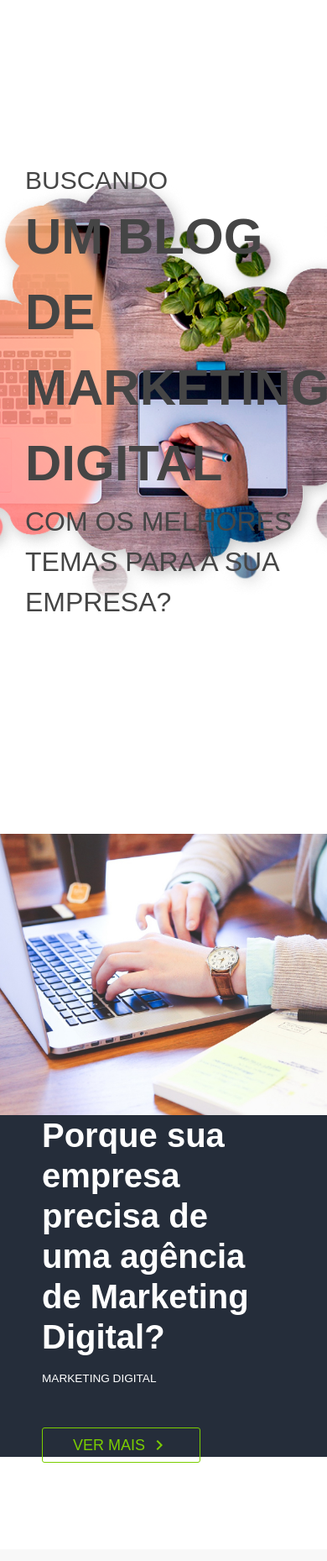
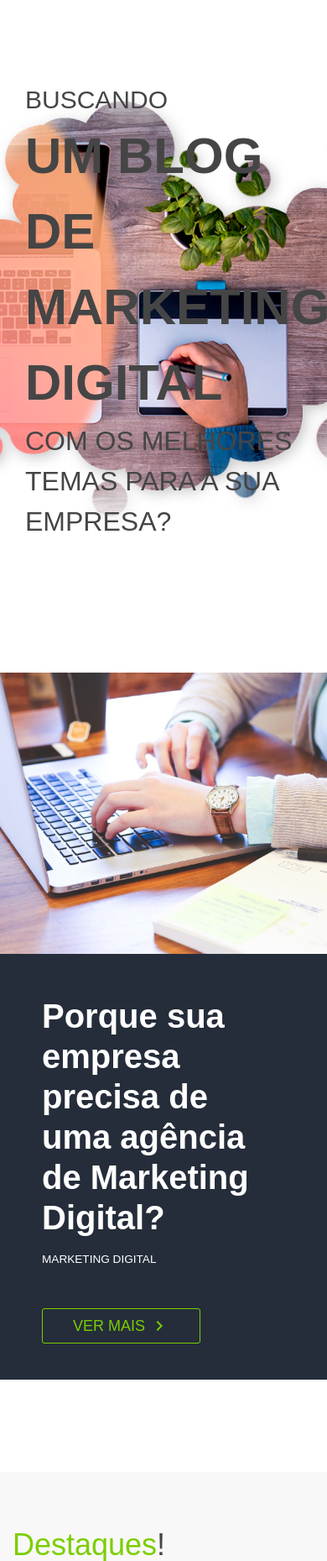
Before and after one commit to thimarsola/projeto_goognet, a PHP site: page /blog.html in a window 390 px wide. Shown: the part 173-2032 px from the top of the page at 84% size. Run offline with PHP 8.4, Linux system fonts and the light colour scheme; style sheets or scripts are compiled from the project's sources; some libraries are stand-ins or nearby versions; grey boxes are pictures that could not be loaded.

Commit message:
finalizando a página blog

```diff
--- a/src/css/stylesheet-blog.css
+++ b/src/css/stylesheet-blog.css
@@ -18,6 +18,8 @@ footer p { text-transform: uppercase; font-size: .875rem; font-weight: 300 !impo
 
 main #capa { display: -webkit-box; display: -ms-flexbox; display: flex; -webkit-box-align: center; -ms-flex-align: center; align-items: center; margin-bottom: 3.75rem; padding: 12rem 0; background-image: url("../assets/bg_header_blog.png"); background-repeat: no-repeat; background-position: right; }
 
+@media (max-width: 768px) { main #capa { padding: 6rem 0; } }
+
 main #capa p { margin: 0; padding: 0; }
 
 main #capa p:nth-child(1) { text-transform: uppercase; font-style: normal; font-size: 1.875rem; font-weight: 300; }
@@ -28,9 +30,9 @@ main #capa p:nth-child(3) { text-transform: uppercase; font-style: normal; font-
 
 main #destaque-principal .row .col-sm-6:nth-child(1) { position: relative; padding: 0; margin: 0; }
 
-main #destaque-principal .row .col-sm-6:nth-child(1) img { width: 100% !important; }
+main #destaque-principal .row .col-sm-6:nth-child(1) img { width: 100% !important; height: 100% !important; -o-object-fit: cover; object-fit: cover; -o-object-position: center; object-position: center; }
 
-main #destaque-principal .row .col-sm-6:nth-child(2) { display: -webkit-box; display: -ms-flexbox; display: flex; -webkit-box-align: center; -ms-flex-align: center; align-items: center; padding: 0 3.125rem; background-color: #252D3A; }
+main #destaque-principal .row .col-sm-6:nth-child(2) { display: -webkit-box; display: -ms-flexbox; display: flex; -webkit-box-align: center; -ms-flex-align: center; align-items: center; padding: 3.125rem; background-color: #252D3A; }
 
 main #destaque-principal .row .col-sm-6:nth-child(2) .conteudo-destaque h2 { font-style: normal; font-size: 2.5rem; font-weight: 600; color: #fff; }
 
@@ -42,7 +44,7 @@ main #destaque-principal .row .col-sm-6:nth-child(2) .conteudo-destaque .btn-goo
 
 main #destaque-principal .row .col-sm-6:nth-child(2) .conteudo-destaque .btn-goog i { -webkit-transform: translateY(25%); transform: translateY(25%); height: 100%; font-size: 1.5rem; }
 
-main #destaques { margin-top: 6.875rem; padding: 4.0625rem; background-color: #F8F8F8; }
+main #destaques { margin-top: 6.875rem; padding: 4.0625rem 0; background-color: #F8F8F8; }
 
 main #destaques h4 { margin-bottom: 1.5625rem; font-style: normal; font-size: 2.25rem; font-weight: 500; color: #7bce00; }
 
--- a/src/sass/stylesheet-blog.sass
+++ b/src/sass/stylesheet-blog.sass
@@ -13,6 +13,8 @@ main
 			image: url('../assets/bg_header_blog.png')
 			repeat: no-repeat
 			position: right
+		+breakpoint($tablet)
+			padding: 6rem 0
 		p
 			margin: 0
 			padding: 0
@@ -47,10 +49,14 @@ main
 					margin: 0
 					img
 						width: 100% !important
+						height: 100% !important
+						object:
+							fit: cover
+							position: center
 				&:nth-child(2)
 					display: flex
 					align-items: center
-					padding: 0 3.125rem
+					padding: 3.125rem
 					background:
 						color: #252D3A
 					.conteudo-destaque
@@ -93,7 +99,7 @@ main
 									size: 1.5rem
 	#destaques
 		margin-top: 6.875rem
-		padding: 4.0625rem
+		padding: 4.0625rem 0
 		background:
 			color: #F8F8F8
 		h4
```
